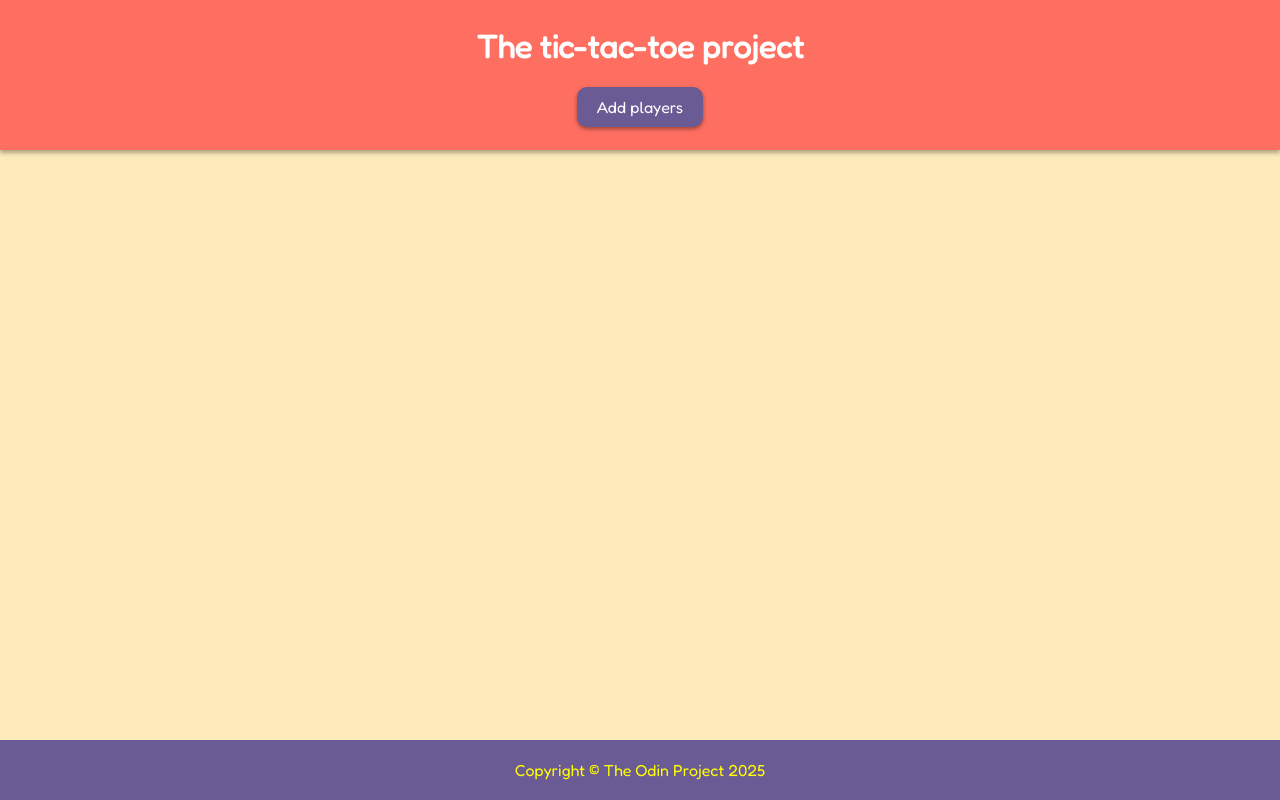
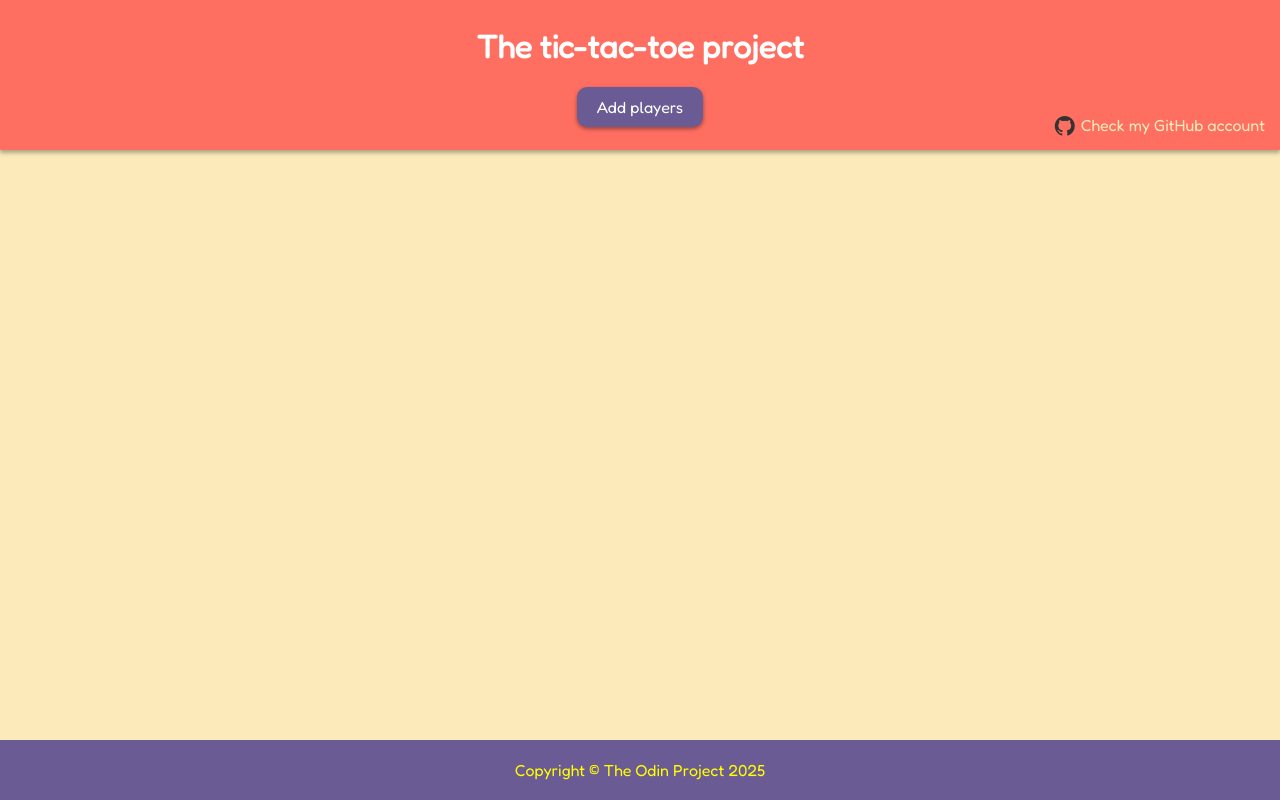
Before and after one commit to pawelgawron3/odin-tic-tac-toe, a plain HTML site: page index.html in a window 1280 px wide. Drawn offline with Linux system fonts and the light colour scheme.

Commit message:
Add github link and style it

```diff
--- a/index.html
+++ b/index.html
@@ -15,11 +15,21 @@
       href="https://fonts.googleapis.com/css2?family=Fredoka&display=swap"
       rel="stylesheet"
     />
+    <link
+      href="https://cdn.jsdelivr.net/npm/@mdi/font@7.4.47/css/materialdesignicons.min.css"
+      rel="stylesheet"
+    />
   </head>
   <body>
     <header>
       <h1>The tic-tac-toe project</h1>
       <button type="button" id="addPlayersButton">Add players</button>
+      <a
+        href="https://github.com/pawelgawron3"
+        target="_blank"
+        rel="noopener noreferrer"
+        ><i class="mdi mdi-github"></i> Check my GitHub account</a
+      >
     </header>
     <main class="flex">
       <div id="resultsDiv">
--- a/styles.css
+++ b/styles.css
@@ -27,6 +27,31 @@ body {
   background-color: #fff0f5;
 }
 
+a {
+  text-decoration: none;
+  position: absolute;
+  bottom: 5px;
+  right: 15px;
+  color: #fceabb;
+  transition: all 0.3s ease;
+}
+
+a:hover {
+  transform: scale(1.05);
+  text-shadow: 1px 1px 3px rgba(0, 0, 0, 0.4);
+}
+
+.mdi {
+  font-size: 24px;
+  color: #333;
+  vertical-align: middle;
+  transition: color 0.2s;
+}
+
+.mdi:hover {
+  color: #000;
+}
+
 .flex {
   display: flex;
   justify-content: center;
@@ -34,6 +59,7 @@ body {
 }
 
 header {
+  position: relative;
   display: flex;
   flex-direction: column;
   justify-content: center;
```
